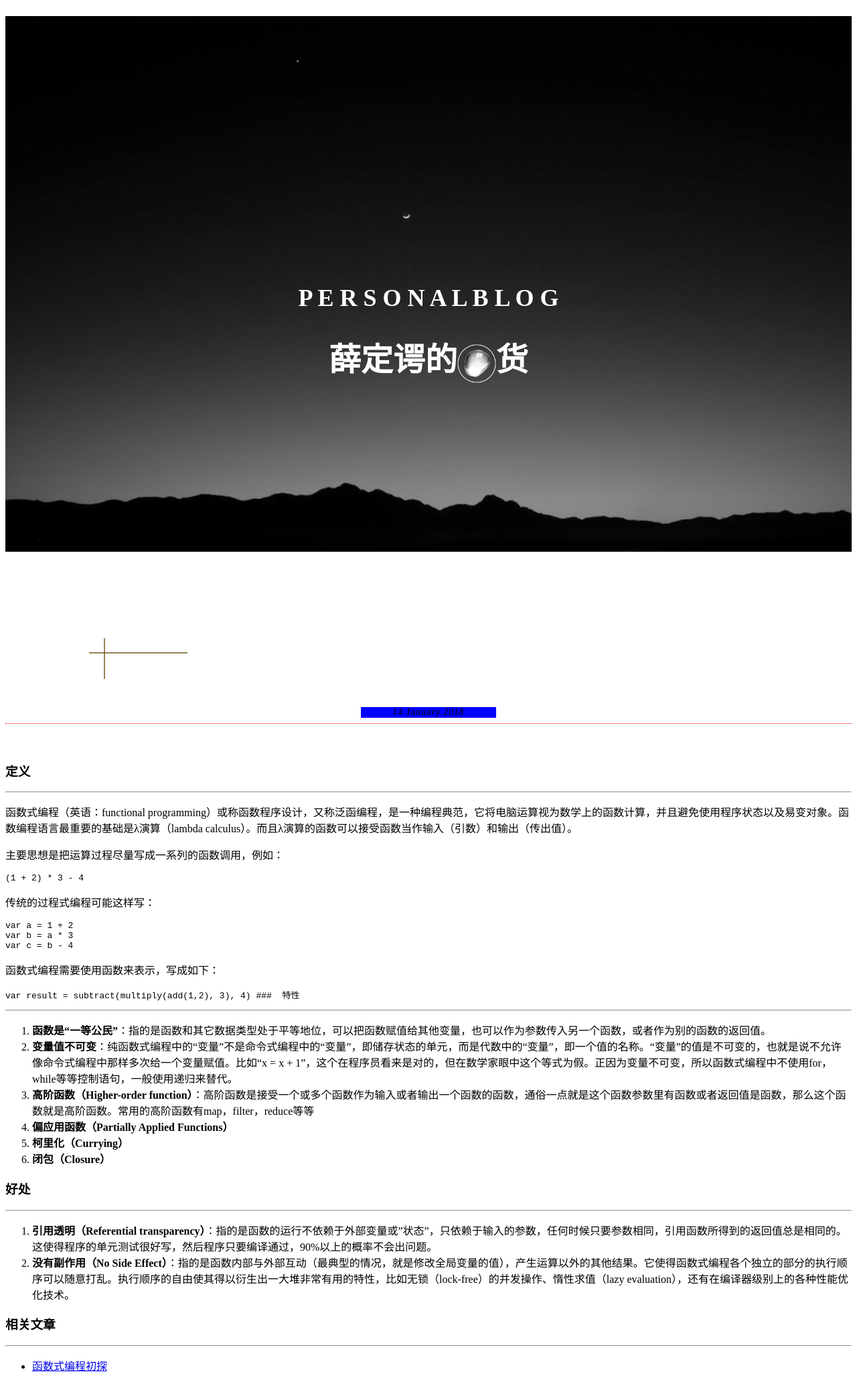
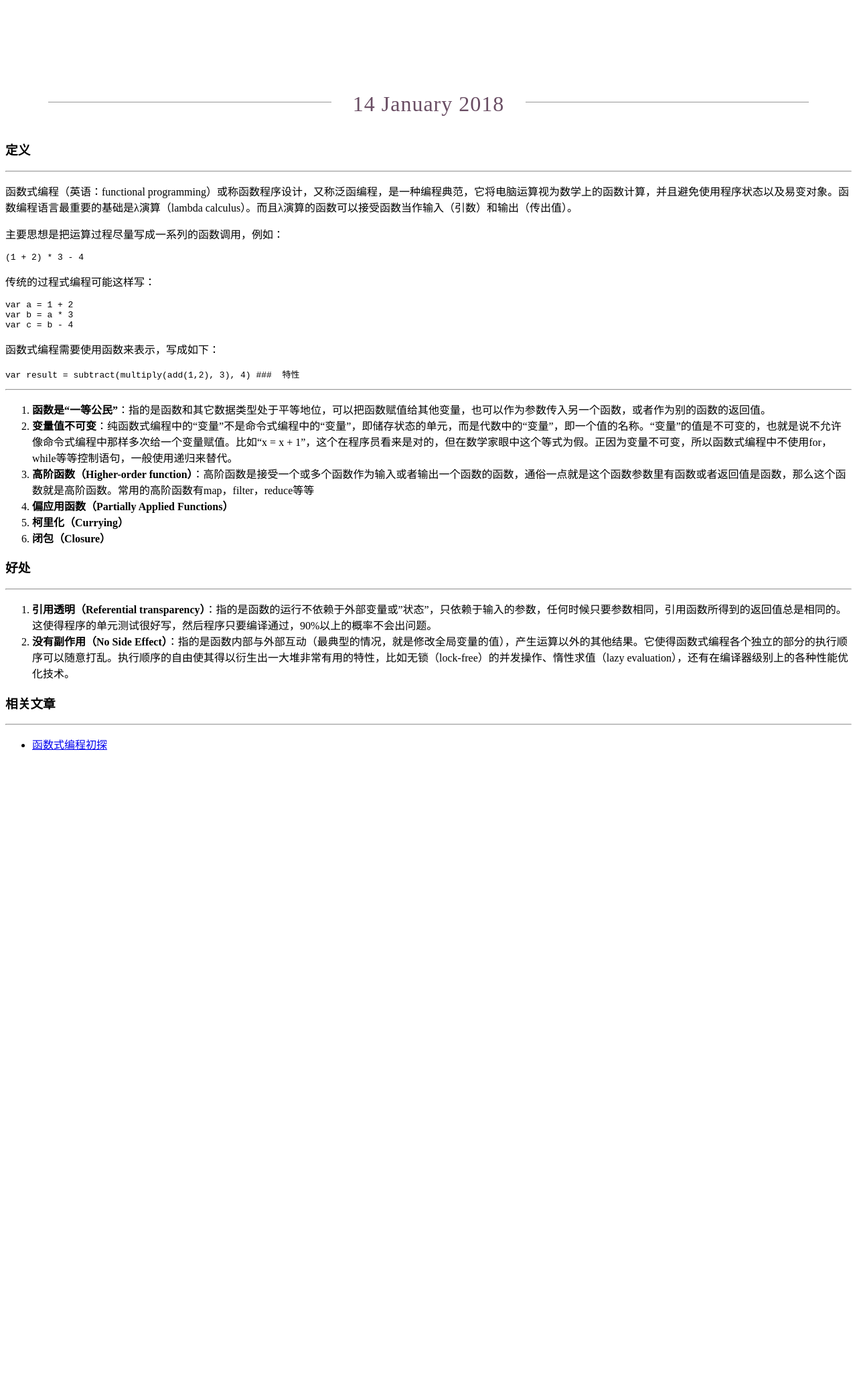
Before and after one commit to happyo/happyo.github.io, a Jekyll site: the page built from _posts/2018-01-14-函数式编程简介.md, in a window 1280 px wide. Shown: the whole page at 67% size. Built offline with Jekyll 4.4.1, drawn with Linux system fonts in a browser that asks for light colours; after the commit the page ends 1139 px from its top, so only the background shows below that.

Commit message:
修改post header

```diff
--- a/_layouts/default.html
+++ b/_layouts/default.html
@@ -10,54 +10,7 @@
         <!--[if lt IE 7]>
                   <p class="chromeframe">You are using an <strong>outdated</strong> browser. Please <a href="http://browsehappy.com/">upgrade your browser</a> or <a href="http://www.google.com/chromeframe/?redirect=true">activate Google Chrome Frame</a> to improve your experience.</p>
               <![endif]-->
+              {{ content }}
 
-        <header class="home-header" style="background-image: url('{{ site.baseurl }}/assets/home/header_background.png');height: 800px;">
-            <div>
-                <h1 class="home-title">P E R S O N A L   B L O G</h1>
-            </div>
-            <div>
-                <h1 class="home-blog-title">薛定谔的<img class="home-water" src="{{ site.baseurl }}/assets/home/water.png"  alt="水滴"/>货</h1>
-            </div>
-        </header>
-
-        <svg xmlns="http://www.w3.org/2000/svg" version="1.1" height="190">
-            <polygon points="125,151 272,151"
-            style="fill:#725B21;stroke:#725B21;stroke-width:1" />
-            <polygon points="148,129 148,222"
-            style="fill:#725B21;stroke:#725B21;stroke-width:1" />
-        </svg>
-
-        <div>
-
-            {{ content }}
-        </div>
-
-        <script type="text/javascript">
-            function ran_col() { //function name
-                var icons = document.getElementsByClassName('home-post-icon');
-                var lisLen = icons.length;
-
-                for(var i = 0;i < lisLen;i++){
-                    var color = ''; // hexadecimal starting symbol
-                    var letters = ["rgba(159, 134, 97, 0.6)"
-                                    , "rgba(93, 85, 150, 46)"
-                                    , "rgba(154, 176, 162, 0.69)"
-                                    , "rgba(169, 198, 127, 0.4)"
-                                    , "rgba(190, 151, 220, 0.42)"
-                                    , "rgba(216, 147, 153, 0.44)"
-                                    , "rgba(191, 121, 149, 0.53)"
-                                    , "rgba(178, 121, 121, 0.47)"
-                                    , "rgba(198, 194, 142, 0.52)"
-                                    , "rgba(138, 195, 190, 0.44)"]; //Set your colors here
-                    color = letters[Math.floor(Math.random() * letters.length)];
-                    icons[i].style.fill = color;
-                    // icons[i].style.stroke = color;
-                }
-            }
-
-            window.onload=function(){
-                ran_col();
-            }
-        </script>
     </body>
 </html>
--- a/_sass/_post.scss
+++ b/_sass/_post.scss
@@ -1,34 +1,20 @@
 .feat {
     text-align: center;
-    border-bottom: 1px dotted red;
-    margin: 0 auto 3.5em;
-    a.popup {
-      display: inline-block;
-      position: relative;
-      top: .7em;
-      background: #fff;
-      font-size: 130%;
-      text-align: center;
-      text-decoration: none;
-      padding: 0 3.5em;
-      transition: all .2s ease;
-      -webkit-transition: all .2s ease;
-      @media (max-width: 642px) {
-        font-size: 150%;
-      }
-    }
+    border-bottom: 1px solid #979797;
+    margin: 0 64px 3.5em;
   }
 
   .page-date {
+    color: #6A4E64;
     display: inline-block;
     position: relative;
-    top: 1.1em;
-    background: blue;
-    font-size: 85%;
+    top: 2.35em;
+    background: white;
+    font-size: 32px;
     text-align: center;
     font-weight: normal;
-    font-style: italic;
-    padding: 0 3.5em;
+    // font-style: italic;
+    padding: 0 1em;
     text-transform: none;
     letter-spacing: 1px;
   }
```
Also changed, not shown: index.html (+45 -0 lines).
